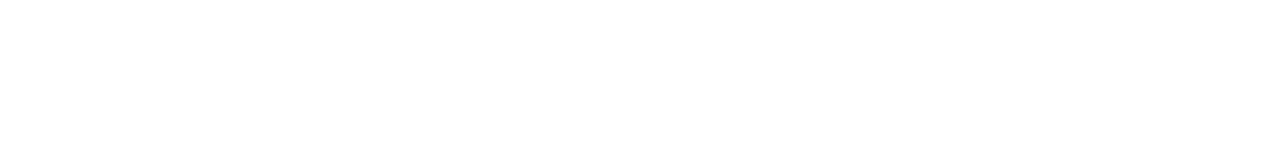
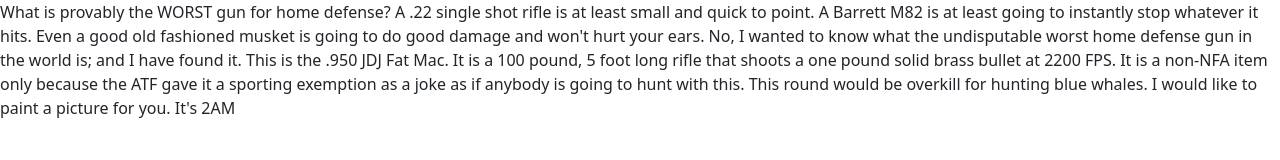
Before and after one commit to jbowdle/mod-05-group-mini-project, a plain HTML site: page index.html in a window 1280 px wide. Drawn offline with nearby package versions, Linux system fonts and the light colour scheme.

Commit message:
Testing Testing Testing 123

```diff
--- a/index.html
+++ b/index.html
@@ -17,6 +17,14 @@
     <script src="https://code.jquery.com/ui/1.12.1/jquery-ui.js"></script>
     <script src="https://cdn.jsdelivr.net/npm/dayjs@1.11.3/dayjs.min.js" integrity="sha256-iu/zLUB+QgISXBLCW/mcDi/rnf4m4uEDO0wauy76x7U=" crossorigin="anonymous"></script>
     <script src="./assets/script.js"></script>
+
+<p>What is provably the WORST gun for home defense? A .22 single shot rifle is at least small and quick to point. A Barrett M82 is at least going to instantly stop whatever it hits. Even a good old fashioned musket is going to do good damage and won't hurt your ears. No, I wanted to know what the undisputable worst home defense gun in the world is; and I have found it.
+
+  This is the .950 JDJ Fat Mac. It is a 100 pound, 5 foot long rifle that shoots a one pound solid brass bullet at 2200 FPS. It is a non-NFA item only because the ATF gave it a sporting exemption as a joke as if anybody is going to hunt with this. This round would be overkill for hunting blue whales.
+
+  I would like to paint a picture for you. It's 2AM</p>
+
+
   </body>
 
 
```
